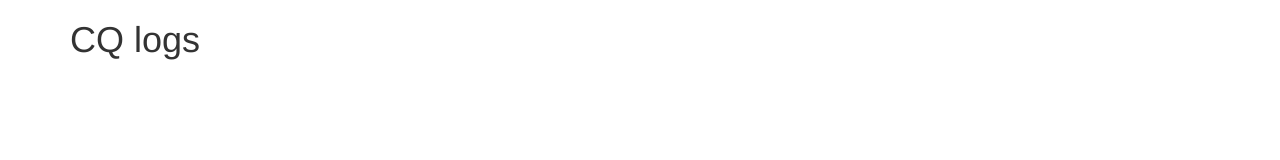
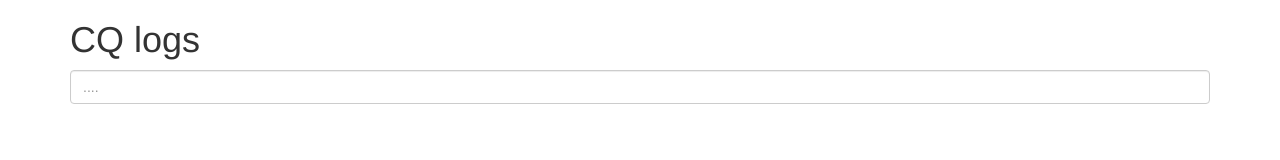
Before and after one commit to benoittgt/CQ_angular, a plain HTML site: page index.html in a window 1280 px wide. Drawn offline with nearby package versions, Linux system fonts and the light colour scheme.

Commit message:
Add ngFilter to search contacts infos

```diff
--- a/index.html
+++ b/index.html
@@ -11,7 +11,9 @@
     <div class="container">
       <h1>CQ logs</h1>
       <div ng-controller="LogsController">
-        <div ng-repeat="cqlog in logs | orderBy:'-distance' | limitTo:20" class="panel panel-default">
+        <input class="form-control" placeholder="...." type="text" ng-model="filterRq">
+        </br>
+        <div ng-repeat="cqlog in logs | filter:filterRq | orderBy:'-distance' | limitTo:20" class="panel panel-default">
           <div class="panel-heading">The {{cqlog.date}} at {{cqlog.time}}</div>
           <div class="panel-body">
             <p>Call : {{cqlog.idcall}}</p>
```
